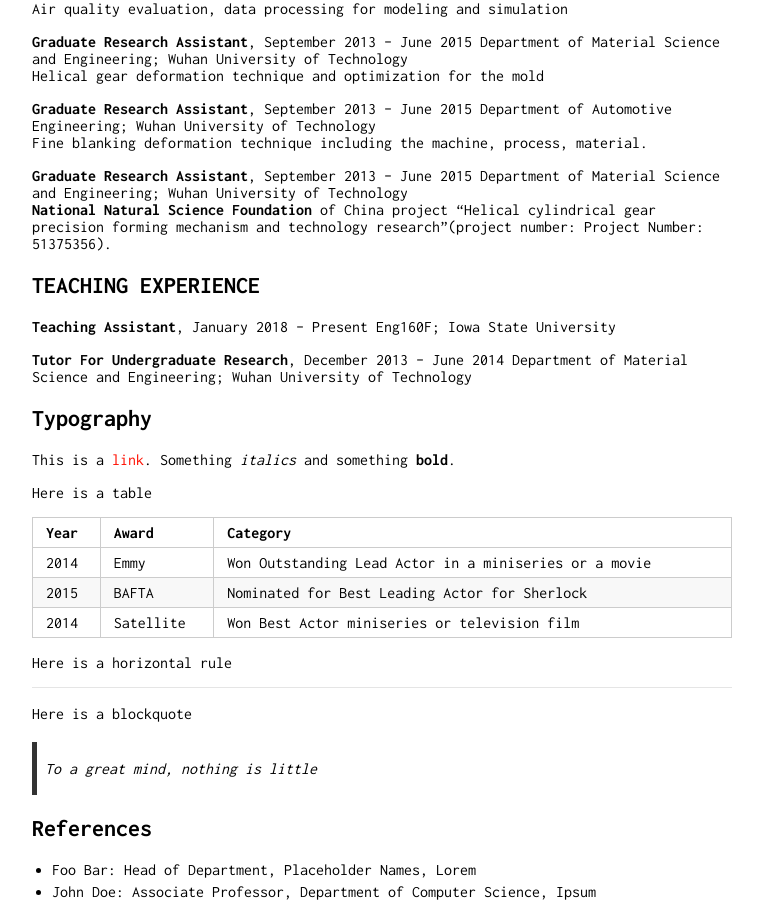
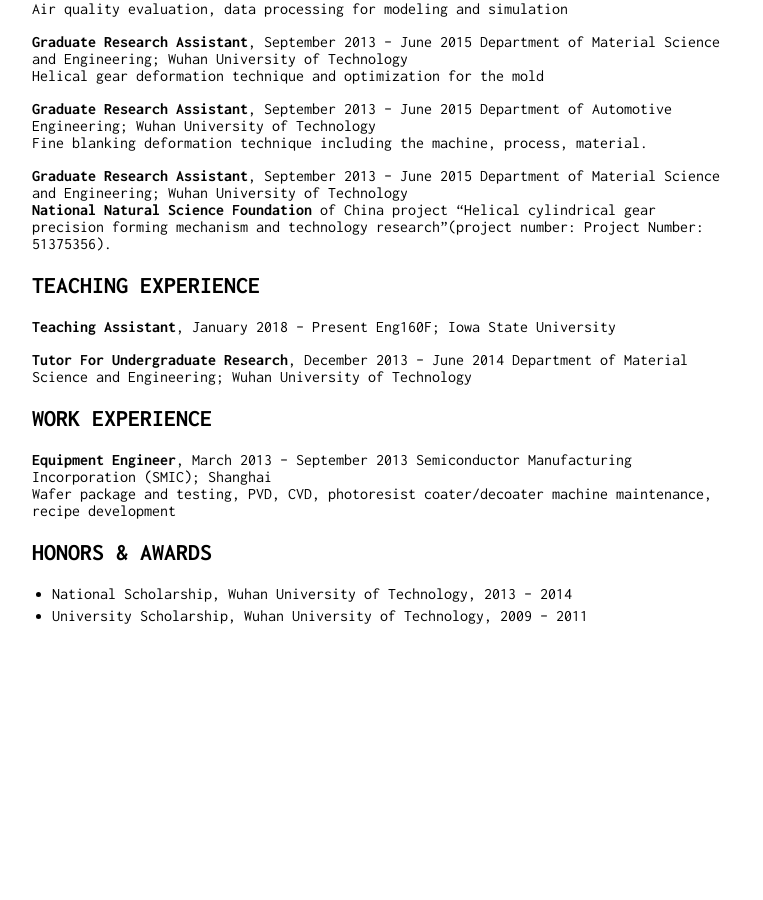
Before and after one commit to zhangxiao2018/zhangxiao2018.github.io, a Jekyll site: the page built from index.md, in a window 1280 px wide and 900 px high, scrolled down 1160 px. Shown: the whole window, without its empty margins (258-1021 px from the left). Built offline with Jekyll 4.4.1, drawn with Linux system fonts in a browser that asks for light colours; our own code applies the rules of GitHub Pages for plain Markdown files; after the commit the page ends 1784 px from its top, so only the background shows below that.

Commit message:
Update index.md

```diff
--- a/index.md
+++ b/index.md
@@ -76,27 +76,11 @@
 **Tutor For Undergraduate Research**, December   2013 – June 2014
 Department of Material Science and Engineering; Wuhan University of Technology
 
-## Typography
+## WORK EXPERIENCE
+**Equipment Engineer**, March   2013 – September 2013
+Semiconductor Manufacturing Incorporation (SMIC); Shanghai
+Wafer package and testing, PVD, CVD, photoresist coater/decoater machine maintenance, recipe development
 
-This is a [link](http://google.com). Something *italics* and something **bold**.
-
-Here is a table
-
-Year | Award | Category
------|-------|--------
-2014 | Emmy  | Won Outstanding Lead Actor in a miniseries or a movie
-2015 | BAFTA | Nominated for Best Leading Actor for Sherlock
-2014 | Satellite | Won Best Actor miniseries or television film
-
-Here is a horizontal rule
-
----
-
-Here is a blockquote
-
-> To a great mind, nothing is little
-
-## References
-
-* Foo Bar: Head of Department, Placeholder Names, Lorem
-* John Doe: Associate Professor, Department of Computer Science, Ipsum
+## HONORS & AWARDS
+* National Scholarship, Wuhan University of Technology, 2013 – 2014
+* University Scholarship, Wuhan University of Technology, 2009 – 2011
```
